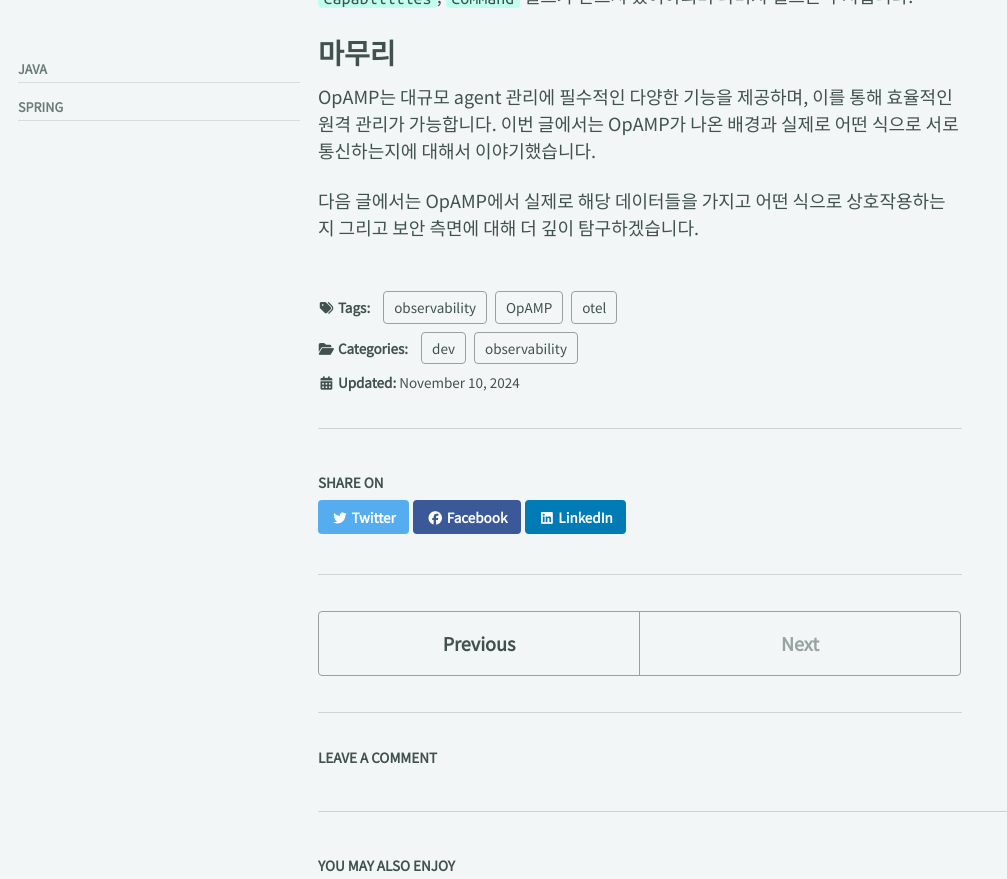
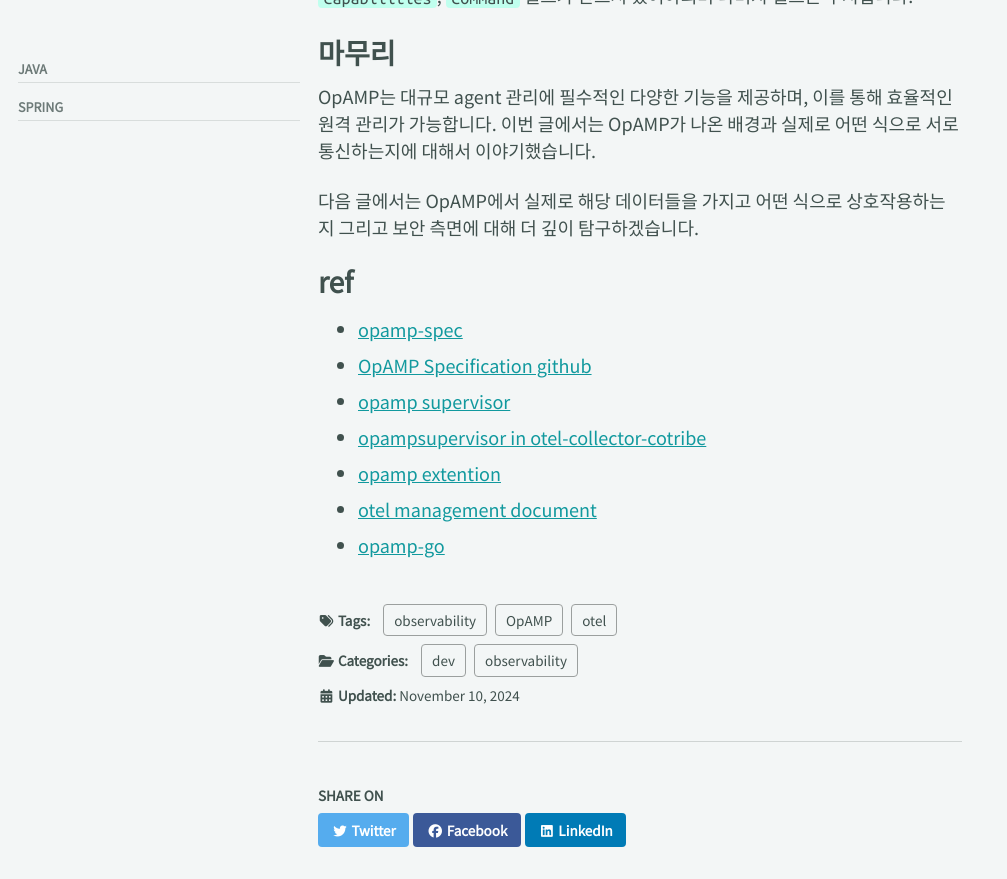
Before and after one commit to BaeJi77/BaeJi77.github.io, a Jekyll site: the page built from _posts/dev/2024-11-10-About-OpAMP-1.md, in a window 1280 px wide and 900 px high, scrolled down 9361 px, cut to the strip 0-879 px from the top of the window. Shown: the whole strip, without its empty margins (0-1007 px from the left). Built offline with Jekyll 4.4.1, drawn with Linux system fonts in a browser that asks for light colours; cached includes are drawn as plain includes; nearby versions of some CDN libraries; comment, search, counter and statistics services are not loaded; some of the changed text lies outside the part shown.

Commit message:
24-11-10 about otel OpAMP (1)

```diff
--- a/_posts/dev/2024-11-10-About-OpAMP-1.md
+++ b/_posts/dev/2024-11-10-About-OpAMP-1.md
@@ -235,3 +235,13 @@ message ServerToAgentCommand {
 OpAMP는 대규모 agent 관리에 필수적인 다양한 기능을 제공하며, 이를 통해 효율적인 원격 관리가 가능합니다. 이번 글에서는 OpAMP가 나온 배경과 실제로 어떤 식으로 서로 통신하는지에 대해서 이야기했습니다.
 
 다음 글에서는 OpAMP에서 실제로 해당 데이터들을 가지고 어떤 식으로 상호작용하는지 그리고 보안 측면에 대해 더 깊이 탐구하겠습니다.
+
+# ref
+
+- [opamp-spec](https://github.com/open-telemetry/opamp-spec/blob/main/specification.md)
+- [OpAMP Specification github](https://github.com/open-telemetry/opamp-spec?tab=readme-ov-file)
+- [opamp supervisor](https://github.com/open-telemetry/opentelemetry-collector-contrib/blob/main/cmd/opampsupervisor/specification/README.md)
+- [opampsupervisor in otel-collector-cotribe](https://github.com/open-telemetry/opentelemetry-collector-contrib/tree/main/cmd/opampsupervisor)
+- [opamp extention](https://github.com/open-telemetry/opentelemetry-collector-contrib/tree/main/extension/opampextension)
+- [otel management document](https://opentelemetry.io/docs/collector/management/)
+- [opamp-go](https://github.com/open-telemetry/opamp-go)
```
